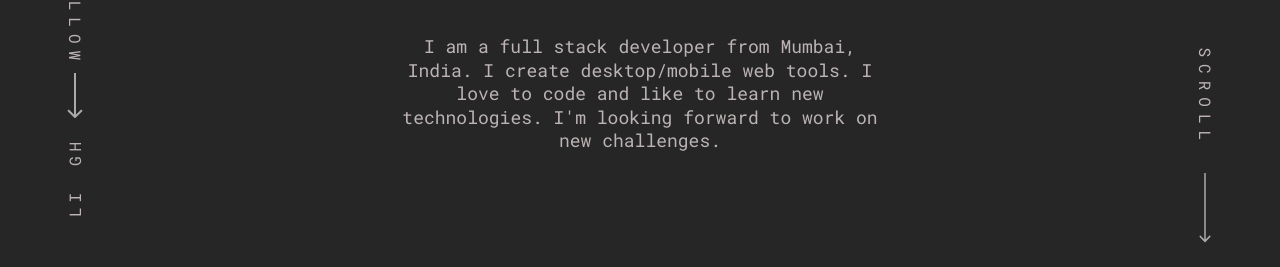
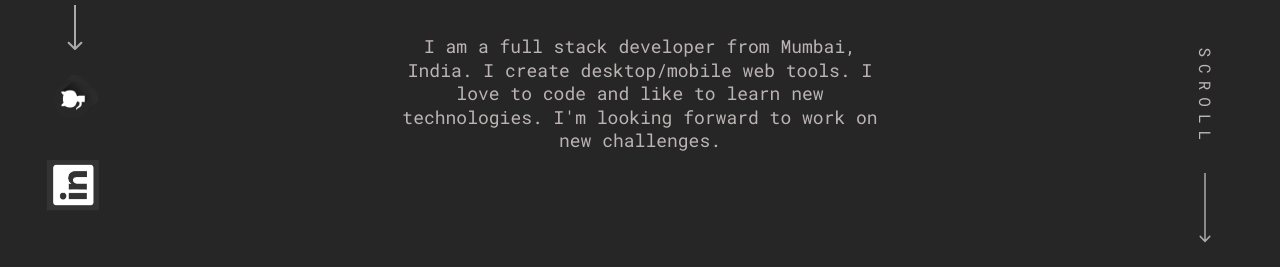
Before and after one commit to sayali-martal/Portfolio, a React (Create React App) app: page / in a window 1280 px wide. Shown: the part 237-504 px from the top of the page. Built offline with nearby package versions, Linux system fonts and the light colour scheme; a web font is replaced by a local one.

Commit message:
Added logos for linkdin and github links

```diff
--- a/src/components/ExperiencesSection.js
+++ b/src/components/ExperiencesSection.js
@@ -43,6 +43,7 @@ const ExperienceSectionStyles = styled.div`
   }
   .arrows {
     margin-top: 2rem;
+    margin-bottom: 0.2rem;
     display: flex;
     align-items: center;
     justify-content: center;
--- a/src/components/HeroSection.js
+++ b/src/components/HeroSection.js
@@ -2,6 +2,8 @@ import React from 'react';
 import styled from 'styled-components';
 import SocialMediaArrow from '../assets/images/social-media-arrow.svg';
 import ScrollDownArrow from '../assets/images/scroll-down-arrow.svg';
+import LinkdinLogo from '../assets/images/LinkdinLogo.jpg';
+import GithubLogo from '../assets/images/GithubLogo.png';
 import PText from './PText';
 
 const HeroStyles = styled.div`
@@ -98,9 +100,6 @@ const HeroStyles = styled.div`
         font-size: 4.5rem;
       }
     }
-    .hero__img {
-      height: 300px;
-    }
     .hero__info {
       margin-top: 3rem;
     }
@@ -148,9 +147,6 @@ export default function HeroSection() {
             <span>Hello, This is</span>
             <span className="hero__name">Sayali Martal</span>
           </h1>
-          {/* <div className="hero__img">
-            <img src={HeroImg} alt="" />
-          </div> */}
           <div className="hero__info">
             <PText>
               I am a full stack developer from Mumbai, India. I create
@@ -171,7 +167,7 @@ export default function HeroSection() {
                     target="_blank"
                     rel="noreferrer"
                   >
-                    GH
+                    <img src={GithubLogo} alt="GH" />
                   </a>
                 </li>
                 <li>
@@ -180,7 +176,7 @@ export default function HeroSection() {
                     target="_blank"
                     rel="noreferrer"
                   >
-                    LI
+                    <img src={LinkdinLogo} alt="LI" />
                   </a>
                 </li>
               </ul>
```
Also changed, not shown: src/assets/images/GithubLogo.png (added), src/assets/images/LinkdinLogo.jpg (added).
